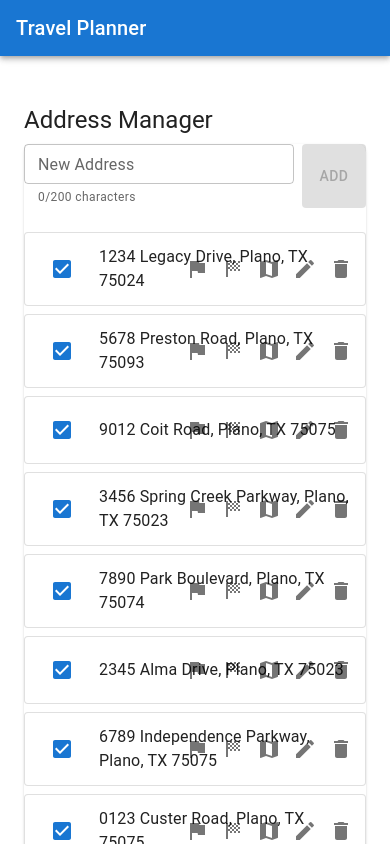
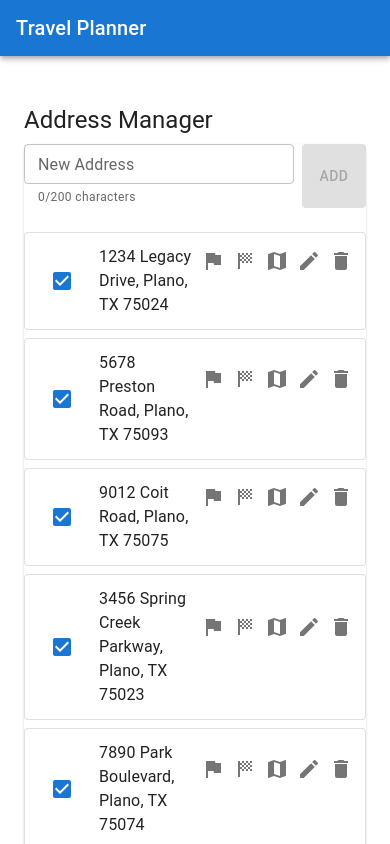
Before and after one commit to paulwoods/travel, a React (Vite) app in the folder frontend/: page / in a window 390 px wide. Shown: the top 844 px of the page. Built offline with nearby package versions, Linux system fonts and the light colour scheme.

Commit message:
feat: improve mobile layout

```diff
--- a/frontend/src/components/AddressManager.tsx
+++ b/frontend/src/components/AddressManager.tsx
@@ -293,6 +293,7 @@ export const AddressManager = () => {
                             ) : (
                                 <>
                                     <ListItemText
+
                                         primary={
                                             <Box sx={{ display: 'flex', alignItems: 'center', gap: 1 }}>
 
@@ -346,9 +347,9 @@ export const AddressManager = () => {
                                     />
                                     <ListItemSecondaryAction
                                         sx={{
-                                            position: { sm: 'static', md: 'absolute' },
+                                            position: { xs: 'static', md: 'absolute' },
                                             display: 'flex',
-                                            gap: 1,
+                                            gap: 0.5,
                                             justifyContent: { xs: 'center', sm: 'space-around' },
                                             mt: { md: 1, lg: 0 }
                                         }}
```
